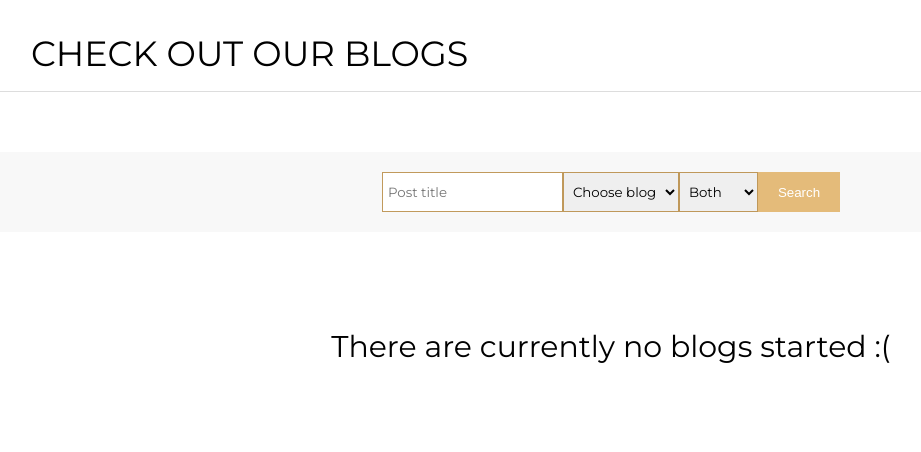
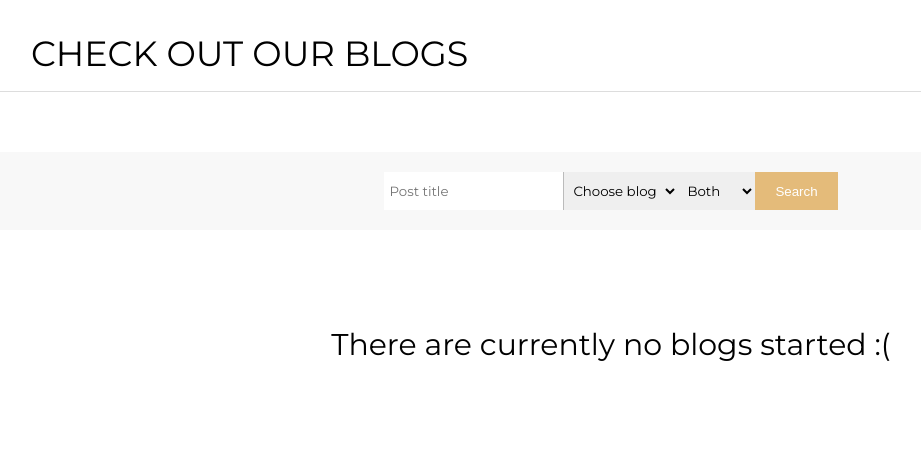
Before and after one commit to KSzostko/Django-Blog, a Django app: page / in a window 1280 px wide. Shown: the part 644-1096 px from the top of the page, without its empty margins (29-950 px from the left). Run offline with Django 3.2, Linux system fonts and the light colour scheme; data that the repository does not hold is empty.

Commit message:
removed border from search bar

```diff
--- a/app/static/app/css/style.css
+++ b/app/static/app/css/style.css
@@ -624,8 +624,12 @@ footer {
 .search select,
 .search input {
     font-family: 'Montserrat';
-    border: 1px solid rgba(187, 144, 75, 0.9);
+    border-style: none;
     padding: 10px 5px;
+}
+
+.search input {
+    border-right: 1px solid #BBB;
 }
 
 .search__button {
```
